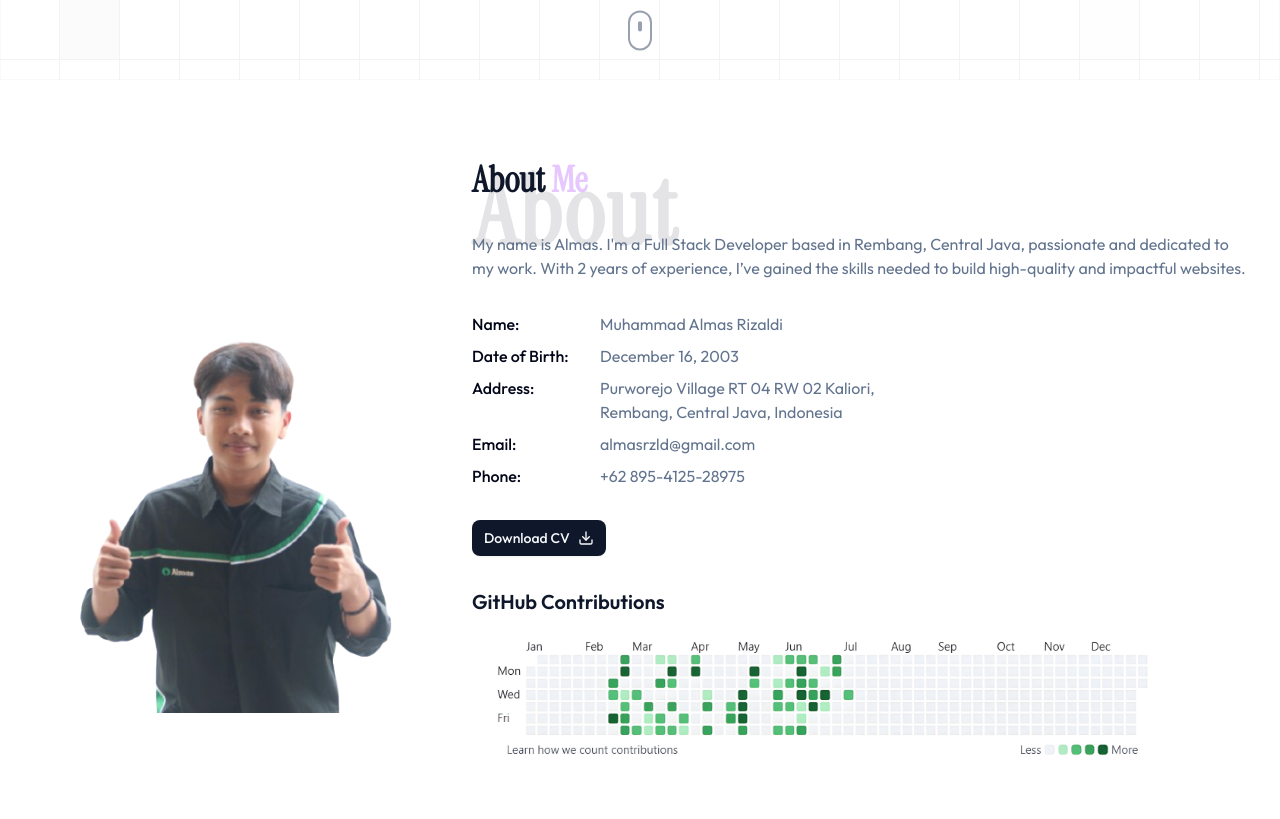
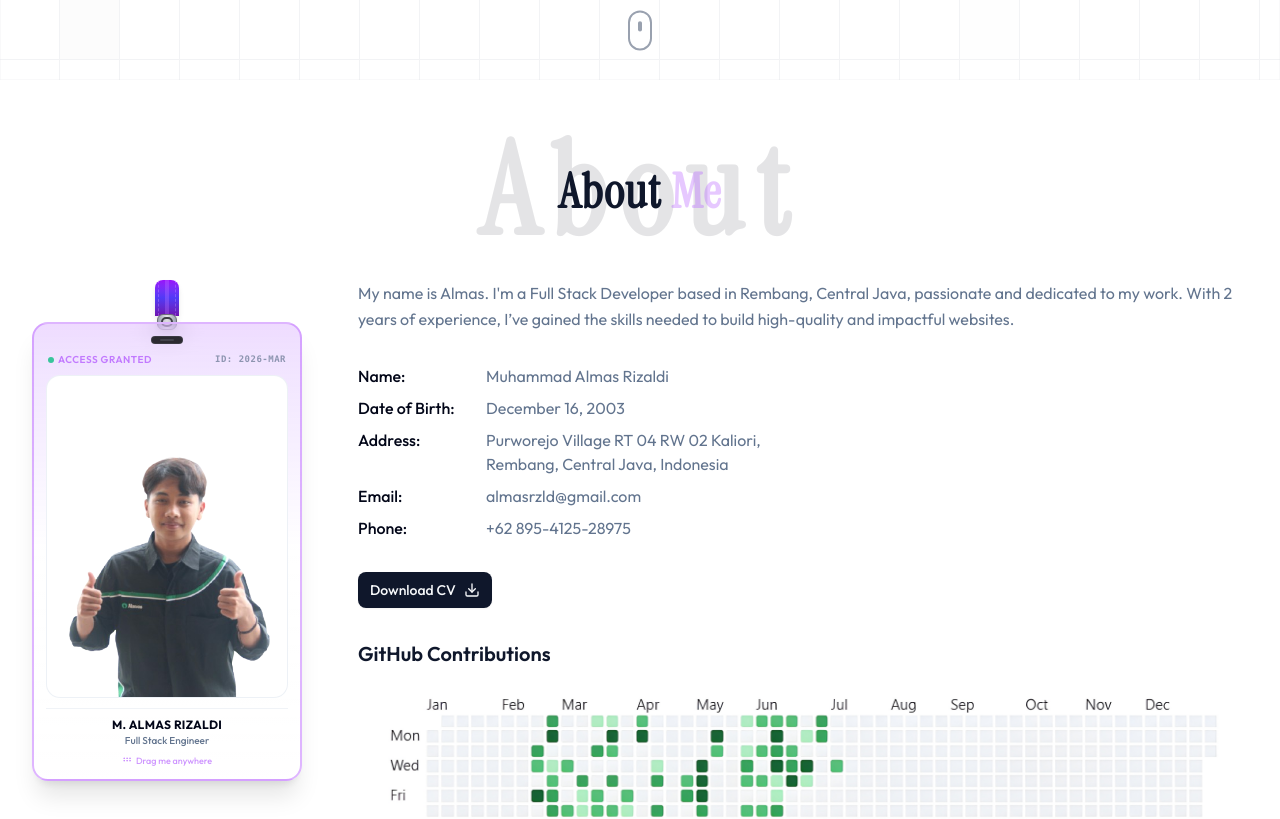
Before and after one commit to almasrzld/portofolio_pribadi, a Next.js app: page / in a window 1280 px wide. Shown: the part 720-1539 px from the top of the page. Built offline with nearby package versions, Linux system fonts and the light colour scheme.

Commit message:
adjst: adjustment image to id card model

```diff
--- a/features/About/index.tsx
+++ b/features/About/index.tsx
@@ -3,9 +3,9 @@
 import Image from "next/image";
 import React from "react";
 import { Button } from "@/components/ui/button";
-import { motion } from "motion/react";
+import { animate, motion, useMotionValue } from "motion/react";
 import { useInView } from "react-intersection-observer";
-import { Download } from "lucide-react";
+import { Download, GripHorizontal } from "lucide-react";
 
 const AboutSectionFeature: React.FC = () => {
   const { ref, inView } = useInView({
@@ -13,10 +13,42 @@ const AboutSectionFeature: React.FC = () => {
     threshold: 0.1,
   });
 
+  // Track 2D displacement for free 360-degree drag & elastic string connection
+  const cardX = useMotionValue(0);
+  const cardY = useMotionValue(0);
+
+  // Dynamic spring bounce handler on drag release (Lebih Kalem & Smooth)
+  const handleDragEnd = () => {
+    const curX = cardX.get();
+    const curY = cardY.get();
+
+    // Calculate pull distance magnitude (Pythagorean theorem)
+    const dist = Math.sqrt(curX * curX + curY * curY);
+
+    // Smooth & calm spring physics parameters:
+    const stiffness = Math.min(1000, 450 + dist * 2.5);
+    const damping = Math.max(14, 22 - dist * 0.02);
+
+    // Trigger smooth 2D spring animation back to origin (0, 0)
+    animate(cardY, 0, {
+      type: "spring",
+      stiffness: stiffness,
+      damping: damping,
+      mass: 0.6,
+    });
+
+    animate(cardX, 0, {
+      type: "spring",
+      stiffness: stiffness,
+      damping: damping,
+      mass: 0.6,
+    });
+  };
+
   return (
     <section
       id="about"
-      className="bg-background text-foreground relative py-20"
+      className="bg-background text-foreground relative py-20 overflow-hidden"
     >
       <div className="container relative z-10">
         <motion.div
@@ -24,24 +56,118 @@ const AboutSectionFeature: React.FC = () => {
           initial={{ opacity: 0, y: 50 }}
           animate={inView ? { opacity: 1, y: 0 } : {}}
           transition={{ duration: 0.8, ease: "easeOut" }}
-          className="flex flex-col lg:flex-row items-center gap-10"
+          className="space-y-10 lg:space-y-14"
         >
-          <div className="w-full max-w-[300px] lg:max-w-[400px]">
+          {/* Section Header with Background Text Above Profile Image */}
+          <div className="relative flex justify-center items-center py-2">
+            <h2 className="text-3xl md:text-5xl font-bold text-center text-primary font-instrumentserif tracking-wide relative z-10">
+              About <span className="text-purple-500/30">Me</span>
+            </h2>
+            <div className="absolute top-1/2 left-1/2 -translate-x-1/2 -translate-y-1/2 opacity-10 font-instrumentserif font-bold text-7xl sm:text-8xl md:text-9xl tracking-widest select-none z-0 pointer-events-none whitespace-nowrap">
+              About
+            </div>
+          </div>
+
+          {/* Main Content: Left Lanyard ID Card + Right Info Column */}
+          <div className="flex flex-col lg:flex-row items-center lg:items-start gap-10 lg:gap-14">
+            {/* Left Lanyard ID Card Container */}
+            <div className="w-full max-w-[200px] sm:max-w-[240px] lg:max-w-[270px] shrink-0 mx-auto lg:mx-0 flex flex-col items-center relative z-30">
+
+              {/* Lanyard Top Strap & Metal Clip Anchor (Fixed Top) */}
+              <div className="w-full flex flex-col items-center z-20 pointer-events-none">
+                {/* Lanyard Ribbon Strap */}
+                <div className="w-6 h-9 bg-gradient-to-b from-purple-600 via-indigo-600 to-purple-800 rounded-t-md shadow-md flex items-center justify-center relative">
+                  <div className="w-1 h-full bg-purple-400/30" />
+                  <div className="absolute inset-y-0 left-0.5 w-0.5 border-r border-dashed border-purple-300/30" />
+                  <div className="absolute inset-y-0 right-0.5 w-0.5 border-l border-dashed border-purple-300/30" />
+                </div>
+                {/* Metal Clip / Ring Clasp */}
+                <div className="w-5 h-4 bg-gradient-to-r from-gray-400 via-zinc-200 to-gray-400 rounded-sm border border-zinc-500 shadow-md flex items-center justify-center -mt-0.5 z-20">
+                  <div className="w-3 h-2.5 border-2 border-zinc-700 rounded-full bg-zinc-300/50" />
+                </div>
+              </div>
+
+              {/* SVG Elastic Lanyard String connecting clip anchor to card in 2D space */}
+              <svg viewBox="-300 0 600 600" className="absolute top-[48px] left-1/2 -translate-x-1/2 w-[600px] h-[600px] pointer-events-none z-10 overflow-visible">
+                <motion.line
+                  x1="0"
+                  y1="0"
+                  x2={cardX}
+                  y2={cardY}
+                  stroke="url(#lanyard-cord-grad)"
+                  strokeWidth="3"
+                  strokeLinecap="round"
+                />
+                <defs>
+                  <linearGradient id="lanyard-cord-grad" x1="0%" y1="0%" x2="100%" y2="100%">
+                    <stop offset="0%" stopColor="#d4d4d8" />
+                    <stop offset="50%" stopColor="#c084fc" />
+                    <stop offset="100%" stopColor="#a1a1aa" />
+                  </linearGradient>
+                </defs>
+              </svg>
+
+              {/* 2D Free Draggable ID Card with Smooth Spring Recoil */}
+              <motion.div
+                style={{ x: cardX, y: cardY }}
+                drag
+                dragConstraints={{ left: -600, right: 600, top: -200, bottom: 600 }}
+                dragElastic={1}
+                onDragEnd={handleDragEnd}
+                whileDrag={{ scale: 1.05, zIndex: 50, cursor: "grabbing" }}
+                className="relative w-full cursor-grab active:cursor-grabbing touch-none select-none z-40 -mt-2 group"
+              >
+                {/* ID Card Holder Container */}
+                <div className="relative rounded-2xl p-2.5 sm:p-3 bg-gradient-to-b from-purple-500/20 via-card/95 to-card border-2 border-purple-500/40 shadow-xl transition-all duration-300 group-hover:border-purple-500/60 backdrop-blur-md">
+
+                  {/* Top Slot Hole for Clip */}
+                  <div className="w-8 h-2 bg-zinc-900/90 rounded-full mx-auto mb-2 border border-zinc-700/80 shadow-inner flex items-center justify-center">
+                    <div className="w-3.5 h-0.5 bg-zinc-600/60 rounded-full" />
+                  </div>
+
+                  {/* Badge Header Bar */}
+                  <div className="flex items-center justify-between text-[10px] font-semibold text-purple-400 uppercase tracking-wider mb-2 px-0.5">
+                    <span className="flex items-center gap-1">
+                      <span className="w-1.5 h-1.5 rounded-full bg-emerald-500 animate-pulse" />
+                      ACCESS GRANTED
+                    </span>
+                    <span className="text-muted-foreground/70 font-mono text-[9px]">ID: 2026-MAR</span>
+                  </div>
+
+                  {/* Avatar Photo Frame */}
+                  <div className="relative overflow-hidden rounded-xl bg-card border border-border/60 aspect-[3/4] w-full">
                     <Image
                       src="/images/avatar-img.png"
-              alt="Avatar"
+                      alt="Muhammad Almas Rizaldi"
                       width={400}
                       height={600}
-              className="w-full h-auto object-contain"
+                      className="w-full h-full object-cover object-top pointer-events-none"
+                      priority
                     />
                   </div>
 
-          <div className="space-y-8">
-            <h2 className="text-3xl md:text-4xl font-bold text-primary font-instrumentserif">
-              About <span className="text-purple-500/30">Me</span>
-            </h2>
+                  {/* Badge Footer Info & Pull Hint */}
+                  <div className="mt-2.5 pt-2 border-t border-border/50 text-center">
+                    <h3 className="font-bold text-foreground text-xs tracking-wide">
+                      M. ALMAS RIZALDI
+                    </h3>
+                    <p className="text-[10px] text-muted-foreground font-medium">
+                      Full Stack Engineer
+                    </p>
 
-            <p className="text-muted-foreground">
+                    {/* Hint to Drag Card */}
+                    <div className="mt-1.5 text-[9px] text-purple-400/80 font-medium flex items-center justify-center gap-1 animate-bounce">
+                      <GripHorizontal className="w-2.5 h-2.5" />
+                      <span>Drag me anywhere</span>
+                    </div>
+                  </div>
+                </div>
+              </motion.div>
+            </div>
+
+            {/* Right Info Column */}
+            <div className="space-y-8 flex-1 w-full">
+              <p className="text-muted-foreground leading-relaxed">
                 My name is Almas. I'm a Full Stack Developer based in Rembang,
                 Central Java, passionate and dedicated to my work. With 2 years of
                 experience, I’ve gained the skills needed to build high-quality
@@ -83,11 +209,12 @@ const AboutSectionFeature: React.FC = () => {
               </div>
 
               <Button asChild>
-              <a href="/CV-Muhammad Almas Rizaldi-Indo.pdf" download>
+                <a href="/CV-Muhammad Almas Rizaldi-Indo.pdf" download className="flex items-center gap-2">
                   Download CV <Download className="w-5 h-5" />
                 </a>
               </Button>
 
+              {/* GitHub Contributions directly below Download CV */}
               <div>
                 <h3 className="text-xl font-semibold text-primary mb-2">
                   GitHub Contributions
@@ -98,16 +225,13 @@ const AboutSectionFeature: React.FC = () => {
                     alt="GitHub Stats"
                     width={700}
                     height={200}
-                  className="rounded-xl"
+                    className="w-full h-auto rounded-xl object-contain"
                   />
                 </div>
               </div>
             </div>
+          </div>
         </motion.div>
-      </div>
-
-      <div className="absolute top-[42%] md:top-[11%] left-[28%] md:left-[45%] -translate-x-1/2 opacity-10 font-instrumentserif font-bold text-8xl tracking-wide select-none z-0">
-        About
       </div>
     </section>
   );
```
Lines whose indentation alone changed are shown as unchanged.
